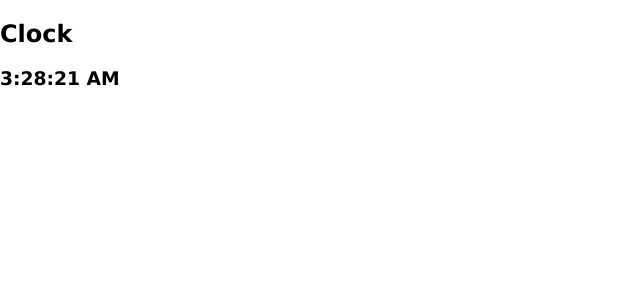
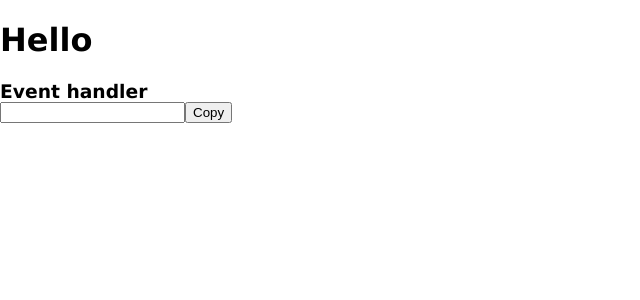
Before and after one commit to sampreethD/react, a React (Create React App) app: page / in a window 1280 px wide. Shown: the top 300 px of the page, without its empty margins (0-640 px from the left). Built offline with nearby package versions, Linux system fonts and the light colour scheme.

Commit message:
initial commit

```diff
--- a/package.json
+++ b/package.json
@@ -1,5 +1,5 @@
 {
-  "name": "converting-function-component-to-class",
+  "name": "conditional-rendering",
   "version": "1.0.0",
   "description": "",
   "keywords": [],
--- a/src/App.js
+++ b/src/App.js
@@ -1,32 +1,16 @@
 import React from "react";
 import "./styles.css";
+import Events from "./components/events";
 
 //lesson no.1 - Function name should start with caps if you are using as a component
 //lesson no.2 - default is for some reason, don't ignore. (default) is stating we are exporting single class/function.
 //lesson no.3 - jsx expression must have one parent element hence div tag.
 //lesson no.4 - class components will have props property by default from React.component.Can be accessed by this.
-export default class App extends React.Component {
-  constructor(props) {
-    super(props);
-    this.state = { date: new Date() };
-  }
-  componentDidMount() {
-    this.timerId = setInterval(() => {
-      this.tick();
-    }, 1000);
-  }
-  componentWillUnmount() {
-    clearInterval(this.timerId);
-  }
-  tick() {
-    this.setState({ date: new Date() });
-  }
-  render() {
-    return (
-      <div>
-        <h2>Clock</h2>
-        <h3>{this.state.date.toLocaleTimeString()}</h3>
-      </div>
-    );
-  }
+export default function App() {
+  return (
+    <div>
+      <h1>Hello</h1>
+      <Events />
+    </div>
+  );
 }
--- /dev/null
+++ b/src/components/events.js
@@ -0,0 +1,11 @@
+import React from "react";
+
+export default function Events() {
+  return (
+    <div style={{ display: "inline-block" }}>
+      <h3>Event handler</h3>
+      <input />
+      <button>Copy</button>
+    </div>
+  );
+}
```
